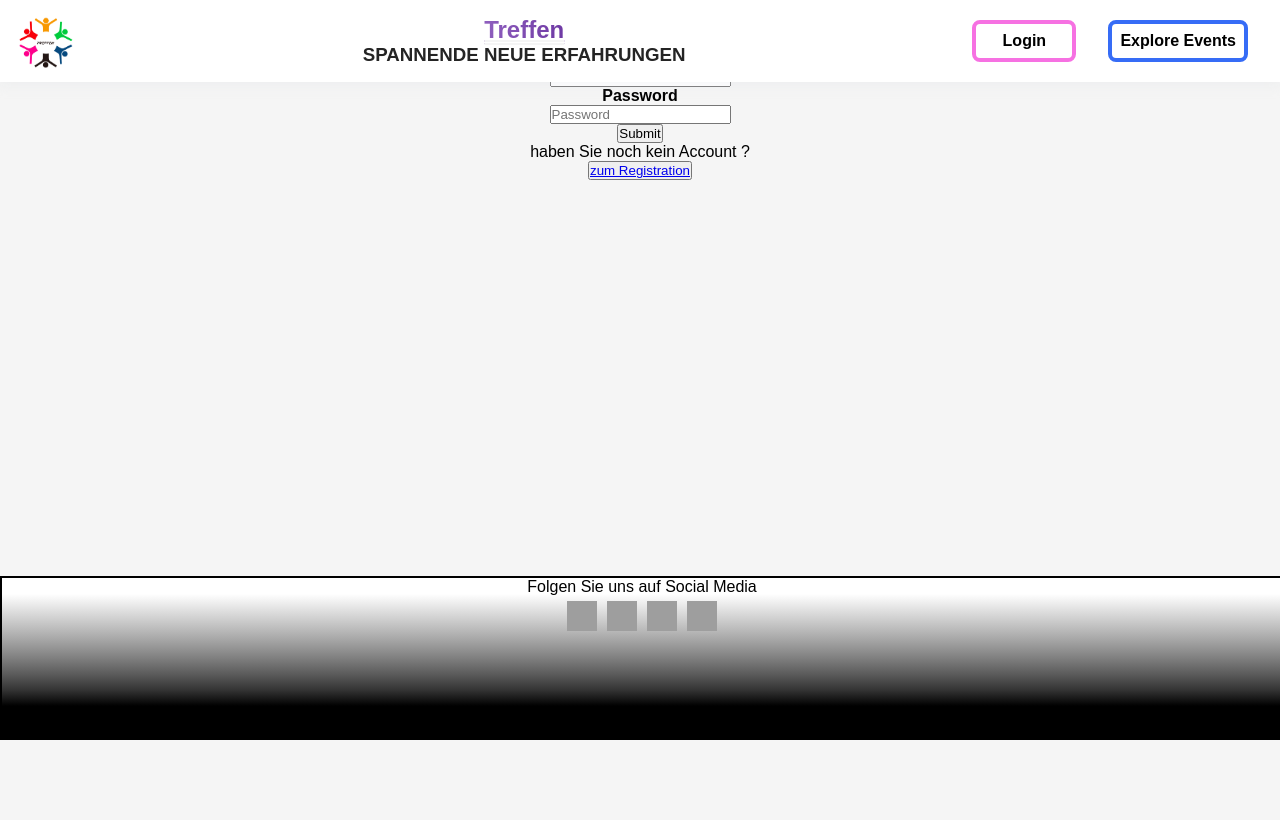
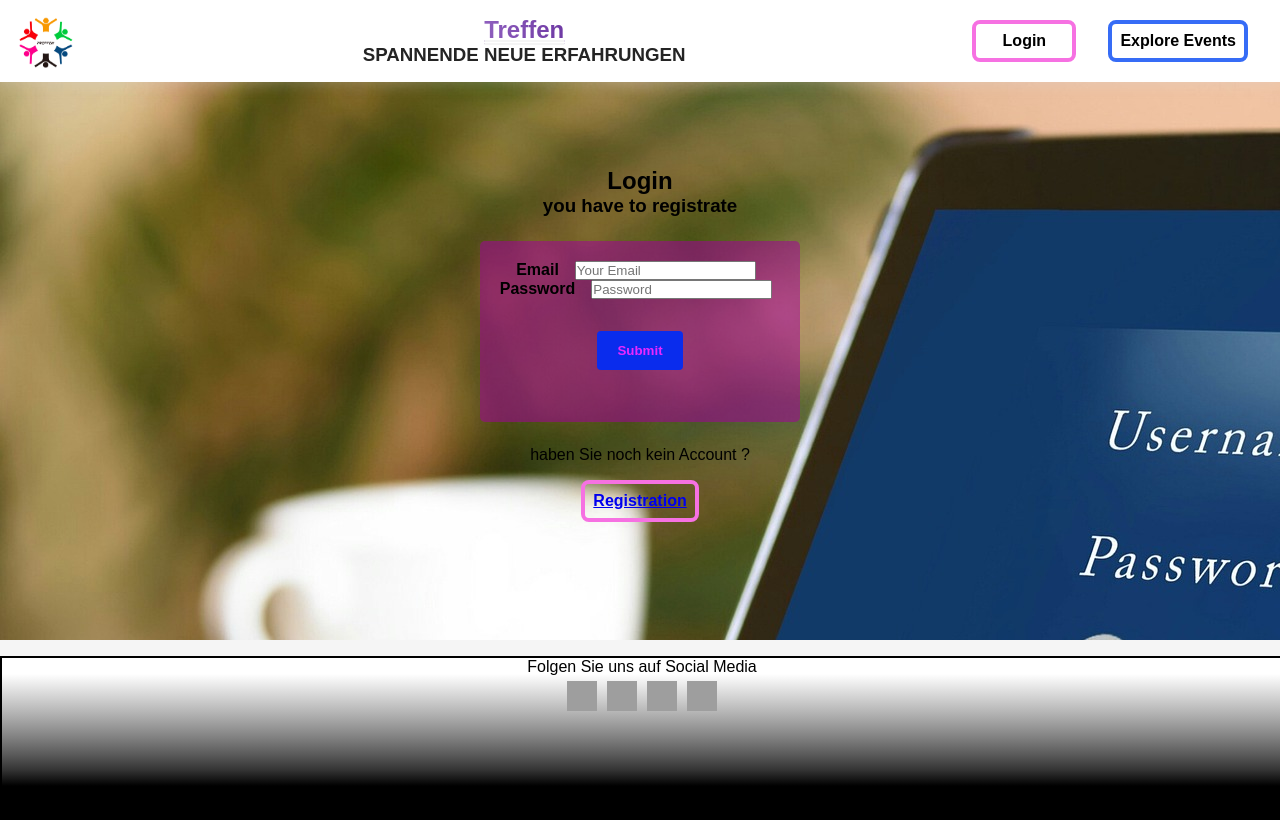
Before and after one commit to FinalProjektTeam/treffen-app, a React (Create React App) app in the folder frontend/: page /login in a window 1280 px wide. Built offline with nearby package versions, Linux system fonts and the light colour scheme; no server answers; grey boxes are pictures that could not be loaded.

Commit message:
LoginForm

```diff
--- a/frontend/src/components/login/Login.jsx
+++ b/frontend/src/components/login/Login.jsx
@@ -3,6 +3,7 @@ import React , {useState} from "react";
 import {Link} from 'react-router-dom'
 import useUser from '../../hooks/useUser';
 import { useNavigate } from 'react-router-dom';
+import "./Login.scss"
 
 
 export default function Login() {
@@ -31,7 +32,7 @@ export default function Login() {
       }
 
   return (
-    <div className="login-bg-img-div ">
+    <div className="login">
         <div className="login-form">
           <h2>Login</h2>
 
@@ -39,19 +40,22 @@ export default function Login() {
 
             <form onSubmit={handleSubmit} className="login-container">
 
+            <div className="element">
                 <label htmlFor="email" className="m-2 form-label "><b>Email </b></label><br/>
                 <input type="email" placeholder="Your Email" className="m-2 form-control w-75"
                         value={email} onChange={(e)=> setEmail(e.target.value)} /><br/>
-
+            </div>
+            <div className="element">
                 <label htmlFor="password" className="m-2 form-label"><b>Password </b></label><br/>
                 <input type="password" placeholder="Password" className="m-2 form-control w-75"
                         value={password} onChange={(e)=> setPassword(e.target.value)} /><br/>
-
-                <input type="submit" className="m-2 btn btn-outline-warning"/>
+            </div>
+                <input type="submit" className="submit"/>
             </form>
-            <p className="m-3">haben Sie noch kein Account ? <br/>
-            <button className='btn btn-outline-secondary m-3'><Link to= {'/register'}>zum Registration</Link></button></p>
-
+            <div className="para-regiter">
+              <p className="m-3">haben Sie noch kein Account ? <br/>
+              <button className='register-btn'><Link to= {'/register'}>Registration</Link></button></p>
+            </div>
                {user.error && <h3 style={{color:'red'}} >{user.error}</h3>}
                { user.errors && <h3 style={{color:'red'}}>{user.errors.map(e=> <h4 key={e.param}>*- {e.msg}</h4>)}</h3>}
 
--- a/frontend/src/components/login/Login.scss
+++ b/frontend/src/components/login/Login.scss
@@ -1,16 +1,28 @@
-.Login {
+.login{
     background-image: url('login.jpg');
+    height: 80vh;
+    overflow: hidden;
+    display: flex;
+    font-family: 'Anton', sans-serif;
+    justify-content: center;
+    align-items: center;
 
-  .register-form {
-    margin: 1rem 0;
+  .login-form {
+    margin: 1rem;
+    justify-content: center;
+    margin-top: 4rem;
 
-    .register-container {
-        display: flex;
-        flex-flow: column;
+
+    .login-container {
+       // display: flex;
+       //flex-flow: column;
         align-items: center;
         justify-content: center;
         margin: 1.5rem auto;
         gap: .5rem;
+        border-radius: 5px;
+        background-color: #a2009a87;
+        padding: 20px;
 
       .element {
         display: flex;
@@ -18,27 +30,62 @@
         gap: .5rem;
         margin: 0 auto;
 
-        &:nth-last-child(3){
-            background-color: whitesmoke;
-        }
 
         .label {
-            width: 90px;
             text-align: left;
+            padding: 2px 2px 2px 0;
+            display: inline-block;
+            float: left;
+    width: 25%;
+    margin-top: 6px;
         }
 
         .input {
+          width: 100%;
+          padding: 2px;
+          border: 1px solid #ccc;
+          border-radius: 4px;
+          resize: vertical;
+          float: left;
+    width: 75%;
+    margin-top: 6px;
         }
       }
 
       .submit{
         margin: 2rem 0;
         padding: 20px 30px;
+        background-color: #0a2ced;
+        color: rgb(234, 40, 255);
+        padding: 12px 20px;
+        border: none;
+        border-radius: 4px;
+        cursor: pointer;
+        font-weight: bolder;
+      }
+      .submit:hover {
+        background-color: #f248f8;
+        color: #0a2ced;
       }
     }
   }
-  .para-login{
+  .para-register{
 
-    margin: 2rem auto;
+    margin: 2rem ;
   }
+  .register-btn{
+      margin-top: 1rem;
+      border-style: solid;
+      border-width: 4px;
+      border-color: rgb(246, 113, 226);
+      background-color: transparent;
+      color: #1f1d49;
+      font-size: 1rem;
+      font-weight: bolder;
+      padding: 0.5rem 0.5rem;
+      min-width: 5rem;
+      max-height: 1.5rem;
+      border-radius: .5rem;
+
+    }
   }
--- a/frontend/src/components/register/Register.jsx
+++ b/frontend/src/components/register/Register.jsx
@@ -65,13 +65,13 @@ export default function Register() {
                 </div>
 
                 <div className="element">
-                        <label htmlFor="firstname" className="label">First Name : </label>
+                        <label htmlFor="firstname" className="label">First Name: </label>
                         <input type="text" placeholder="Firstname" className="input"
                         value={firstname} onChange={(e)=> setFirstname(e.target.value)} />
                 </div>
 
                 <div className="element">
-                        <label htmlFor="lastname" className="label">Last Name :</label>
+                        <label htmlFor="lastname" className="label">Last Name:</label>
                         <input type="text" placeholder="Lastname" className="input"
                         value={lastname} onChange={(e)=> setLastname(e.target.value)} />
                 </div>
--- a/frontend/src/components/register/register.scss
+++ b/frontend/src/components/register/register.scss
@@ -14,14 +14,14 @@
 
 
   .register-container {
-      display: flex;
-      flex-flow: column;
+     // display: flex;
+     //flex-flow: column;
       align-items: center;
       justify-content: center;
       margin: 1.5rem auto;
       gap: .5rem;
       border-radius: 5px;
-      background-color: #f2f2f2;
+      background-color: #a2009a87;
       padding: 20px;
 
     .element {
@@ -33,6 +33,8 @@
       &:nth-last-child(3){
           /*background-color: whitesmoke;*/
       }
+
+
 
       .label {
           text-align: left;
```
Also changed, not shown: frontend/src/components/register/register.jpg, frontend/src/components/register/register1.jpg (added).
